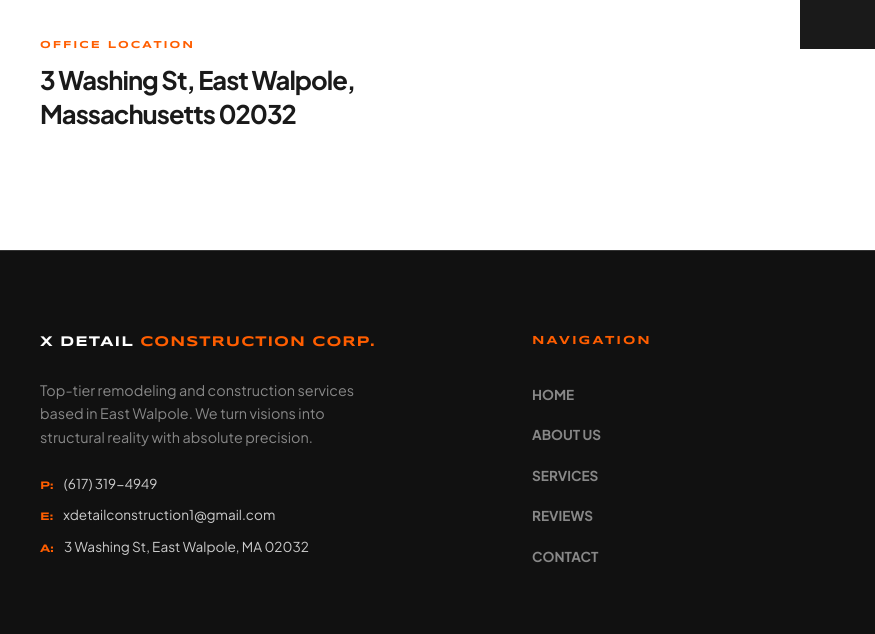
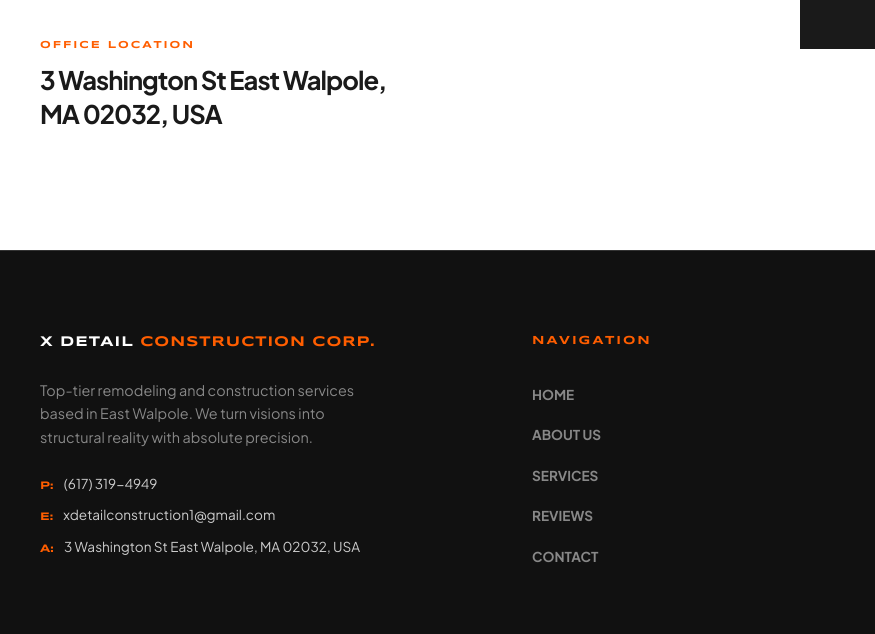
Before and after one commit to XDetailConstructionCorp/Construction-company, a plain HTML site: page index.html in a window 1280 px wide. Shown: the part 4662-5296 px from the top of the page, 0-875 px from the left. Drawn offline with nearby package versions, Linux system fonts and the light colour scheme.

Commit message:
Update index.html

```diff
--- a/index.html
+++ b/index.html
@@ -731,7 +731,7 @@
 
                     <div class="c-method no-link">
                         <span class="c-label">Office Location</span>
-                        <span class="c-value">3 Washing St, East Walpole,<br>Massachusetts 02032</span>
+                        <span class="c-value">3 Washington St East Walpole,<br>MA 02032, USA</span>
                     </div>
                 </div>
             </div>
@@ -851,7 +851,7 @@
                 <div class="f-contact-info">
                     <p><strong>P:</strong> (617) 319-4949</p>
                     <p><strong>E:</strong> xdetailconstruction1@gmail.com</p>
-                    <p><strong>A:</strong> 3 Washing St, East Walpole, MA 02032</p>
+                    <p><strong>A:</strong> 3 Washington St East Walpole, MA 02032, USA</p>
                 </div>
             </div>
 
```
